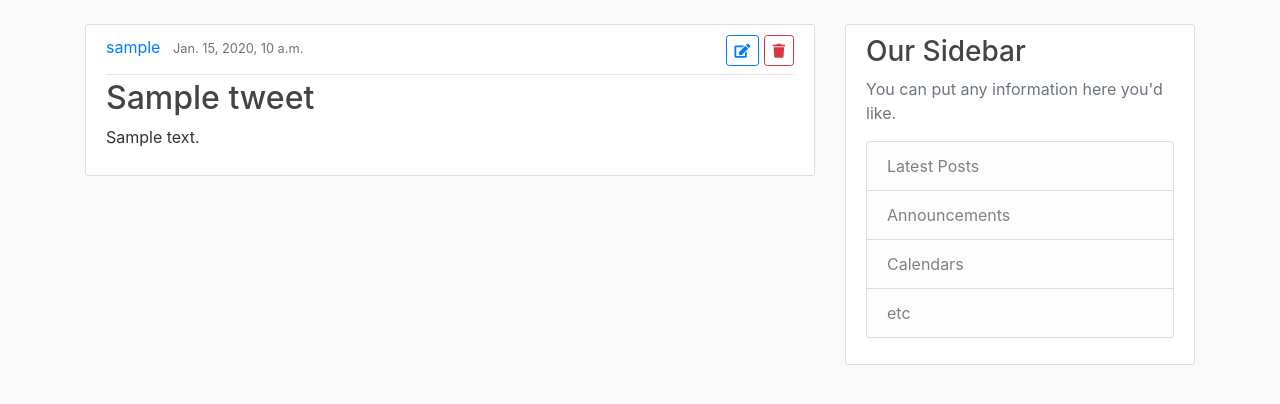
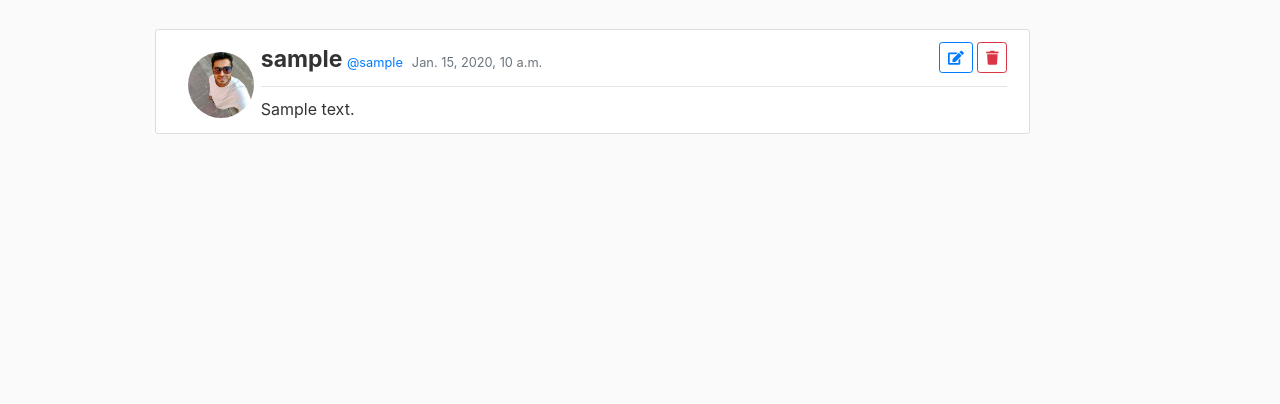
Before and after one commit to Ronith900/django_blog, a Django app: page / in a window 1280 px wide. Shown: the part 56-460 px from the top of the page. Run offline with Django 3.2, Linux system fonts and the light colour scheme; a user stored in the database is signed in; tables that the repository leaves empty hold one stand-in row (values such as "Sample post"); some libraries are stand-ins or nearby versions.

Commit message:
tweet enhancements

```diff
--- a/Resource/static/css/main.css
+++ b/Resource/static/css/main.css
@@ -29,11 +29,12 @@ ul {
 }
 
 .content-section {
+  width:100%
   background: #ffffff;
   padding: 10px 20px;
   border: 1px solid #dddddd;
   border-radius: 3px;
-  margin-bottom: 20px;
+  margin: 5px 70px;
 }
 
 .article-title {
@@ -56,7 +57,7 @@ a.article-title:hover {
 }
 
 .article-metadata {
-  padding-bottom: 15px;
+  padding-bottom: 10px;
   margin-bottom: 4px;
   border-bottom: 1px solid #e3e3e3
 }
@@ -82,3 +83,53 @@ a.article-title:hover {
 .account-heading {
   font-size: 2.5rem;
 }
+
+.profile-pic {
+  width: 66px;
+  height:66px;
+  border-radius: 33px;
+  float: left;
+  margin-right: 15px;
+  object-fit:cover;
+}
+
+.media-header {
+  padding-bottom: 10px;
+  border-bottom: 1px solid #e3e3e3
+}
+
+.flex-container {
+  background: #ffffff;
+  padding: 10px 20px;
+  border: 1px solid #dddddd;
+  border-radius: 3px;
+  display:flex;
+  flex-direction: row;
+  justify-content:flex-left;
+  align-item:center;
+  margin: 5px 70px;
+
+}
+
+.flex-box{
+    flex-basis: 5rem;
+    flex-grow:1;
+    margin: 0.1rem
+}
+
+.content-image{
+    flex-grow:0;
+    padding:10px;
+    float:center;
+    width:4rem;
+    height:4rem;
+}
+
+.content-body{
+margin-top:10px;
+}
+
+.article-username{
+    font-weight:bold;
+    font-size:23px;
+}
--- a/Resource/templates/main/base.html
+++ b/Resource/templates/main/base.html
@@ -50,7 +50,7 @@
 </header>
 <main role="main" class="container">
     <div class="row">
-        <div class="col-md-8">
+        <div class="col-md-11">
             {% if messages %}
             {% for message in messages %}
             <div class="alert alert-{{ message.tags }}">
@@ -60,19 +60,7 @@
             {% endif %}
             {% block content %}{% endblock %}
         </div>
-        <div class="col-md-4">
-            <div class="content-section">
-                <h3>Our Sidebar</h3>
-                <p class='text-muted'>You can put any information here you'd like.
-                <ul class="list-group">
-                    <li class="list-group-item list-group-item-light">Latest Posts</li>
-                    <li class="list-group-item list-group-item-light">Announcements</li>
-                    <li class="list-group-item list-group-item-light">Calendars</li>
-                    <li class="list-group-item list-group-item-light">etc</li>
-                </ul>
-                </p>
-            </div>
-        </div>
+
     </div>
 </main>
 
--- a/blog/templates/blog/home.html
+++ b/blog/templates/blog/home.html
@@ -1,23 +1,31 @@
 {% extends "main/base.html" %}
+{% load static%}
 {% block content %}
 {% if tweets|length == 0%}
 No tweets
 {% else %}
+
 {% for post in tweets %}
-        <article class="media content-section">
-          <div class="media-body">
-            <div class="article-metadata">
-              <a class="mr-2" href="#">{{ post.user.username }}</a>
-              <small class="text-muted">{{ post.created_at }}</small>
+<div class="flex-container">
+    <div class="flex-box content-image"><img src="{% static 'default.jpeg' %}" alt="My image" class="profile-pic"></div>
+    <div class="flex-box content-description">
+        <div class="media-header">
+            <span class="article-username">{{ post.user.username }}</span>
+            <a class="small" href="#">@{{ post.user.username }}</a>&nbsp;
+            <span class="small text-muted">{{ post.created_at }}</span>
             <span class="float-right">
-                    <a class="btn btn-outline-primary btn-sm" href="{%url 'blog-update' post.pk%}"><i class="fas fa-edit"></i></a>
-                    <a  class="btn btn-outline-danger btn-sm " href="{%url 'blog-delete' post.pk%}"><i class="fas fa-trash"></i></a>
+                    <a class="btn btn-outline-primary btn-sm" href="{%url 'blog-update' post.pk%}"><i
+                            class="fas fa-edit"></i></a>
+                    <a class="btn btn-outline-danger btn-sm " href="{%url 'blog-delete' post.pk%}"><i
+                            class="fas fa-trash"></i></a>
                 </span>
         </div>
-            <h2><a class="article-title" href="#">{{ post.title }}</a></h2>
-            <p class="article-content">{{ post.description }}</p>
+        <div class="content-body">
+            {{post.description}}
         </div>
-        </article>
+    </div>
+</div>
 {% endfor %}
+
 {% endif %}
 {% endblock content %}
```
Also changed, not shown: Resource/static/default.jpeg (added). Lines whose indentation alone changed are shown as unchanged.
